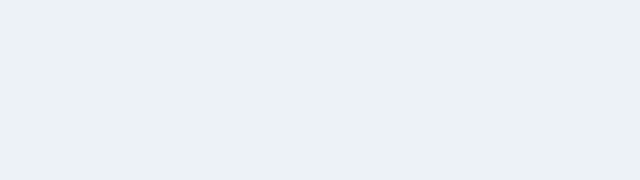
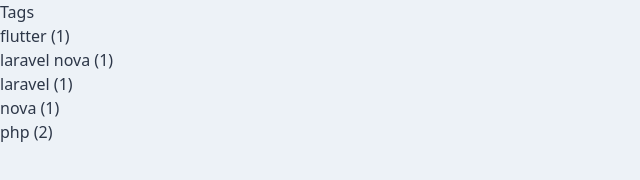
Before and after one commit to maurobaptista/carnou.com, a Gatsby site: page /tags in a window 1280 px wide. Before the commit this address had no page. Shown: the whole page, without its empty margins (0-640 px from the left). Built offline with nearby package versions, Linux system fonts and the light colour scheme; Gatsby itself is replaced by a stand-in of ours.

Commit message:
added tags

```diff
--- a/content/blog/20200527-new-beginnings/index.md
+++ b/content/blog/20200527-new-beginnings/index.md
@@ -2,7 +2,7 @@
 title: New Beginnings
 date: "2015-05-28T22:40:32.169Z"
 description: This is a custom description for SEO and Open Graph purposes, rather than the default generated excerpt. Simply add a description field to the frontmatter.
-tags: test1, test2
+tags: ["php", "laravel nova"]
 ---
 
 Far far away, behind the word mountains, far from the countries Vokalia and
--- a/content/blog/20200528-hello-world/index.md
+++ b/content/blog/20200528-hello-world/index.md
@@ -2,7 +2,7 @@
 title: Hello World
 date: "2015-05-01T22:12:03.284Z"
 description: "Hello World"
-tags: test1, test3
+tags: ["php", "laravel", "nova"]
 ---
 
 This is my first post on my new fake blog! How exciting!
--- a/content/blog/20200529-my-second-post/index.md
+++ b/content/blog/20200529-my-second-post/index.md
@@ -1,7 +1,7 @@
 ---
 title: My Second Post!
 date: "2015-05-06T23:46:37.121Z"
-tags: test, test2, test3
+tags: ["flutter"]
 ---
 
 
--- a/gatsby-node.js
+++ b/gatsby-node.js
@@ -1,4 +1,5 @@
 const path = require(`path`)
+const _ = require("lodash")
 const { createFilePath } = require(`gatsby-source-filesystem`)
 
 exports.createPages = async ({ graphql, actions }) => {
@@ -10,7 +11,7 @@
       {
         allMarkdownRemark(
           sort: { fields: [frontmatter___date], order: DESC }
-          limit: 1000
+          limit: 2000
         ) {
           edges {
             node {
@@ -21,6 +22,11 @@
                 title
               }
             }
+          }
+        }
+        tagsGroup: allMarkdownRemark(limit: 2000) {
+          group(field: frontmatter___tags) {
+            fieldValue
           }
         }
       }
@@ -48,6 +54,19 @@
       },
     })
   })
+
+  const tags = result.data.tagsGroup.group
+  const tagTemplate = path.resolve(`./src/templates/tags.js`)
+
+  tags.forEach(tag => {
+    createPage({
+      path: `/tags/${_.kebabCase(tag.fieldValue)}/`,
+      component: tagTemplate,
+      context: {
+        tag: tag.fieldValue,
+      },
+    })
+  })
 }
 
 exports.onCreateNode = ({ node, actions, getNode }) => {
--- a/package.json
+++ b/package.json
@@ -23,6 +23,8 @@
     "gatsby-source-filesystem": "^2.3.4",
     "gatsby-transformer-remark": "^2.8.9",
     "gatsby-transformer-sharp": "^2.5.2",
+    "l": "^0.6.0",
+    "lodash": "^4.17.15",
     "node-sass": "^4.14.1",
     "prismjs": "^1.20.0",
     "react": "^16.12.0",
--- a/src/pages/index.tsx
+++ b/src/pages/index.tsx
@@ -1,5 +1,6 @@
 import React from "react"
 import { PageProps, Link, graphql } from "gatsby"
+import kebabCase from "lodash/kebabCase"
 
 import Bio from "../components/bio"
 import Layout from "../components/layout"
@@ -19,6 +20,7 @@
           title: string
           date: string
           description: string
+          tags: array
         }
         fields: {
           slug: string
@@ -40,7 +42,7 @@
         return (
           <article key={node.fields.slug} className='mb-6 border-b pb-6'>
             <header className="mb-4">
-              <h3 className="text-blue-900 hover:text-blue-600 font-bold text-2xl">
+              <h3 className="hover:text-blue-800 text-blue-600 font-bold text-2xl">
                 <Link to={node.fields.slug}>
                   {title}
                 </Link>
@@ -54,6 +56,16 @@
                 }}
               />
             </section>
+            <footer className="inline">
+              {node.frontmatter.tags.map(tag => {
+                const tagLink = "/tags/" + kebabCase(tag)
+                return (
+                    <Link
+                        className="bg-gray-400 rounded text-sm mr-1 pl-3 pr-4 py-1 capitalize hover:bg-gray-500"
+                        to={tagLink}> {tag}</Link>
+                )
+              })}
+            </footer>
           </article>
         )
       })}
@@ -82,6 +94,7 @@
             date(formatString: "MMMM DD, YYYY")
             title
             description
+            tags
           }
         }
       }
--- /dev/null
+++ b/src/pages/tags.js
@@ -0,0 +1,70 @@
+import React from "react"
+import PropTypes from "prop-types"
+
+// Utilities
+import kebabCase from "lodash/kebabCase"
+
+// Components
+import { Helmet } from "react-helmet"
+import { Link, graphql } from "gatsby"
+
+const TagsPage = ({
+  data: {
+    allMarkdownRemark: { group },
+    site: {
+      siteMetadata: { title },
+    },
+  },
+}) => (
+  <div>
+    <Helmet title={title} />
+    <div>
+      <h1>Tags</h1>
+      <ul>
+        {group.map(tag => (
+          <li key={tag.fieldValue}>
+            <Link to={`/tags/${kebabCase(tag.fieldValue)}/`}>
+              {tag.fieldValue} ({tag.totalCount})
+            </Link>
+          </li>
+        ))}
+      </ul>
+    </div>
+  </div>
+)
+
+TagsPage.propTypes = {
+  data: PropTypes.shape({
+    allMarkdownRemark: PropTypes.shape({
+      group: PropTypes.arrayOf(
+        PropTypes.shape({
+          fieldValue: PropTypes.string.isRequired,
+          totalCount: PropTypes.number.isRequired,
+        }).isRequired
+      ),
+    }),
+    site: PropTypes.shape({
+      siteMetadata: PropTypes.shape({
+        title: PropTypes.string.isRequired,
+      }),
+    }),
+  }),
+}
+
+export default TagsPage
+
+export const pageQuery = graphql`
+  query {
+    site {
+      siteMetadata {
+        title
+      }
+    }
+    allMarkdownRemark(limit: 2000) {
+      group(field: frontmatter___tags) {
+        fieldValue
+        totalCount
+      }
+    }
+  }
+`
--- /dev/null
+++ b/src/templates/tags.js
@@ -0,0 +1,82 @@
+import React from "react"
+import PropTypes from "prop-types"
+
+// Components
+import { Link, graphql } from "gatsby"
+
+const Tags = ({ pageContext, data }) => {
+  const { tag } = pageContext
+  const { edges, totalCount } = data.allMarkdownRemark
+  const tagHeader = `${totalCount} post${
+    totalCount === 1 ? "" : "s"
+  } tagged with "${tag}"`
+
+  return (
+    <div>
+      <h1>{tagHeader}</h1>
+      <ul>
+        {edges.map(({ node }) => {
+          const { slug } = node.fields
+          const { title } = node.frontmatter
+          return (
+            <li key={slug}>
+              <Link to={slug}>{title}</Link>
+            </li>
+          )
+        })}
+      </ul>
+      {/*
+              This links to a page that does not yet exist.
+              You'll come back to it!
+            */}
+      <Link to="/tags">All tags</Link>
+    </div>
+  )
+}
+
+Tags.propTypes = {
+  pageContext: PropTypes.shape({
+    tag: PropTypes.string.isRequired,
+  }),
+  data: PropTypes.shape({
+    allMarkdownRemark: PropTypes.shape({
+      totalCount: PropTypes.number.isRequired,
+      edges: PropTypes.arrayOf(
+        PropTypes.shape({
+          node: PropTypes.shape({
+            frontmatter: PropTypes.shape({
+              title: PropTypes.string.isRequired,
+            }),
+            fields: PropTypes.shape({
+              slug: PropTypes.string.isRequired,
+            }),
+          }),
+        }).isRequired
+      ),
+    }),
+  }),
+}
+
+export default Tags
+
+export const pageQuery = graphql`
+  query($tag: String) {
+    allMarkdownRemark(
+      limit: 2000
+      sort: { fields: [frontmatter___date], order: DESC }
+      filter: { frontmatter: { tags: { in: [$tag] } } }
+    ) {
+      totalCount
+      edges {
+        node {
+          fields {
+            slug
+          }
+          frontmatter {
+            title
+          }
+        }
+      }
+    }
+  }
+`
```
Also changed, not shown: 1 other file.
